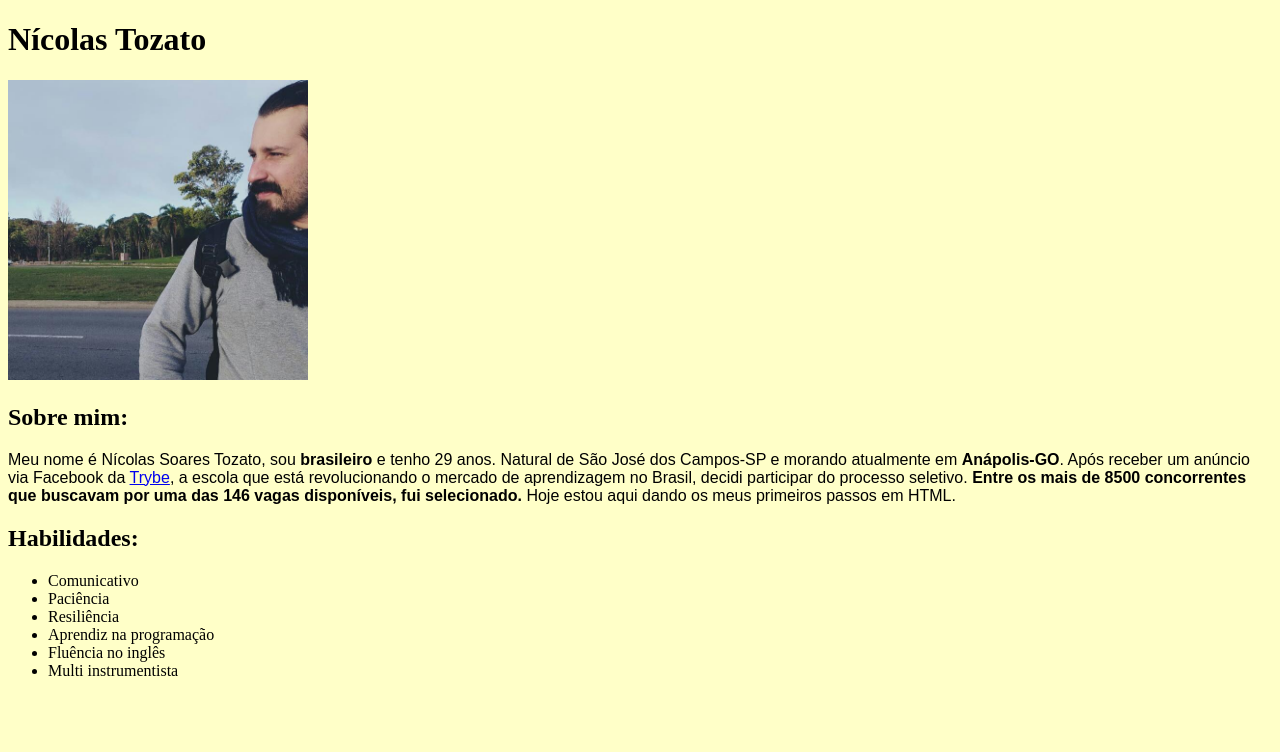
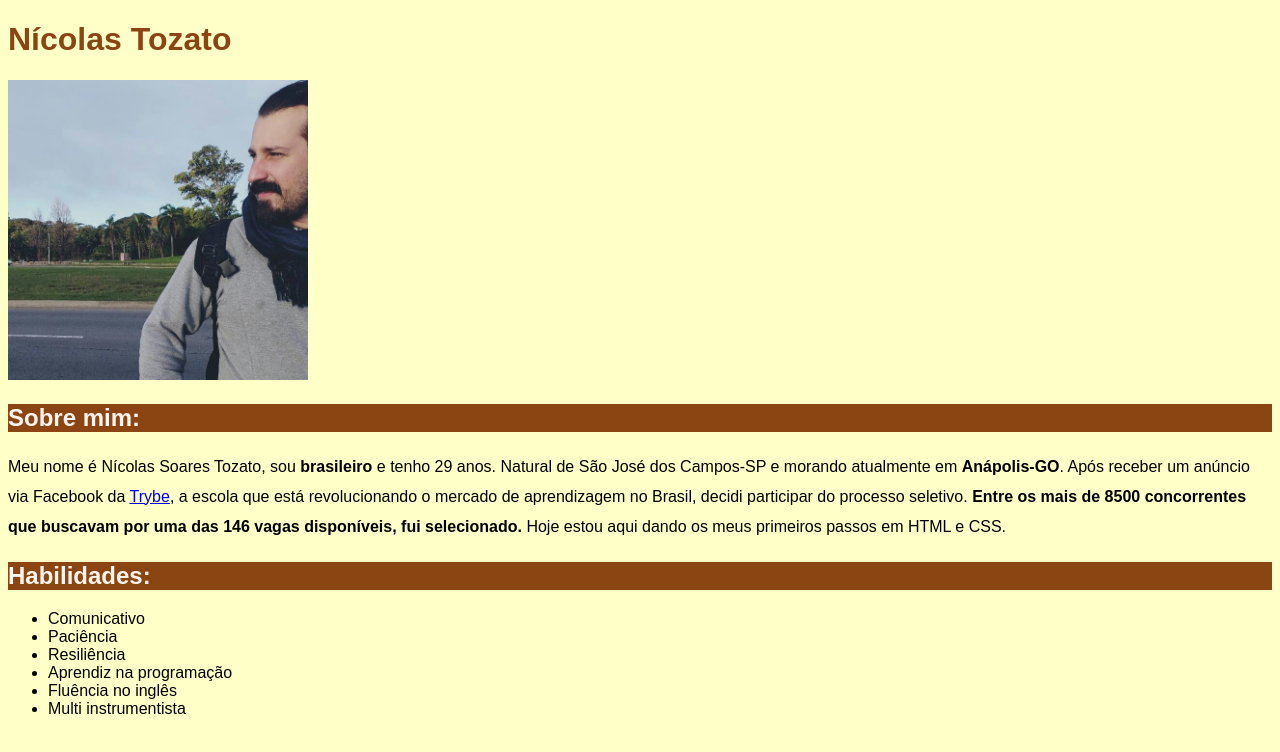
Before and after one commit to ntozato/ntozato.github.io, a plain HTML site: page index.html in a window 1280 px wide. Drawn offline with Linux system fonts and the light colour scheme.

Commit message:
adiciona background color nas tags <h2>

```diff
--- a/index.html
+++ b/index.html
@@ -5,15 +5,31 @@
     <title>Portfólio Nícolas Tozato</title>
     <style>
         body{
-            background-color: rgb(400,400,200)
+            background-color: rgb(400,400,200);
+            font-family: sans-serif;
+
+
 
         }
+
         h1{
             font-weight: 600;
+            color: saddlebrown;
         }
+
+        h2{
+            background-color: saddlebrown;
+            color: seashell;
+        }
+
         p{
-            font-family: sans-serif
+            line-height: 30px;
         }
+
+
+
+
+
 
 
 
@@ -35,7 +51,7 @@
         o mercado de aprendizagem no Brasil, decidi participar do processo seletivo. <strong> Entre
         os mais de 8500 concorrentes que buscavam por uma das 146
         vagas disponíveis, fui selecionado.</strong> Hoje estou aqui dando os meus
-        primeiros passos em HTML.
+        primeiros passos em HTML e CSS.
     </p>
 
     <h2>
```
